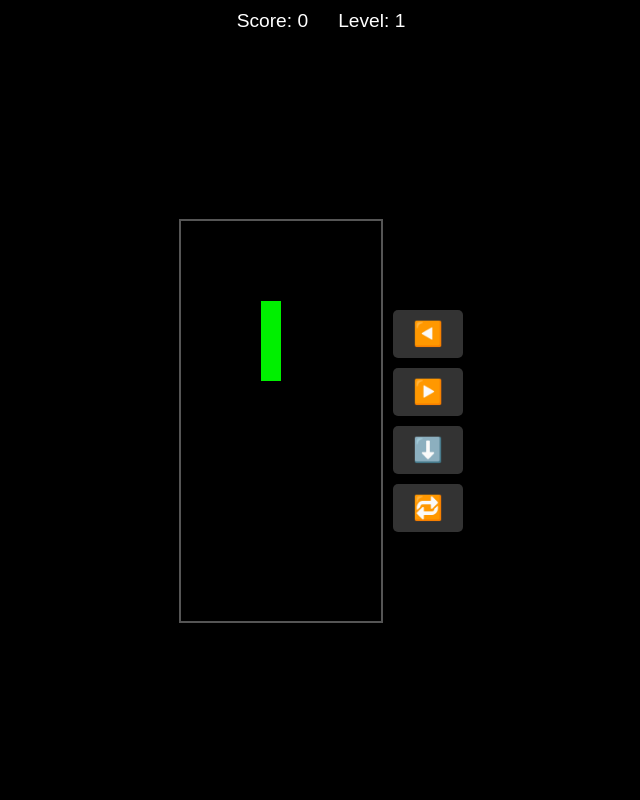
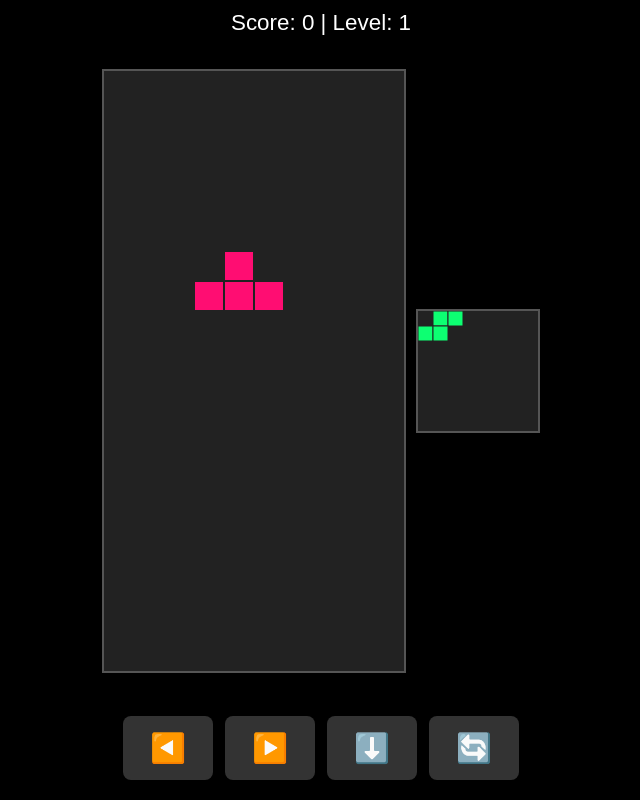
Before and after one commit to T-ai-h/tetris-game1, a website: page index.html in a window 1280 px wide. Shown: the whole page, without its empty margins (319-959 px from the left). Drawn offline with Linux system fonts and the light colour scheme.

Commit message:
แก้ไข index.html สำหรับมือถือให้สมบูรณ์

```diff
--- a/index.html
+++ b/index.html
@@ -1,249 +1,470 @@
 <!DOCTYPE html>
 <html lang="en">
 <head>
-  <meta charset="UTF-8">
-  <meta name="viewport" content="width=device-width, initial-scale=1.0">
+<meta charset="UTF-8" />
+<meta name="viewport" content="width=device-width, initial-scale=1" />
 <title>Tetris Mobile</title>
 <style>
+  /* Reset & base */
   html, body {
-      margin: 0; padding: 0;
-      width: 100%; height: 100%;
+    margin:0; padding:0;
+    width:100%; height:100%;
     background: #000;
+    color: white;
     font-family: sans-serif;
-      color: white;
+    user-select: none;
+    overflow: hidden;
     display: flex;
     flex-direction: column;
     align-items: center;
   }
 
-    #hud {
-      display: flex;
-      justify-content: center;
-      gap: 30px;
-      font-size: 1.2em;
-      padding: 10px;
+  #scoreLevel {
+    margin-top: 10px;
+    font-size: 1.4em;
+    text-align: center;
   }
 
-    #mainArea {
+  #gameContainer {
+    flex-grow: 1;
     display: flex;
-      flex-direction: row;
     justify-content: center;
     align-items: center;
     gap: 10px;
-      flex: 1;
+    width: 100%;
+    max-width: 450px;
+  }
+
+  #next {
+    background: #222;
+    border: 2px solid #555;
+    image-rendering: pixelated;
+    width: 120px;
+    height: 120px;
   }
 
   #game {
     background: #222;
     border: 2px solid #555;
+    image-rendering: pixelated;
+    width: 300px;
+    height: 600px;
   }
 
   #controls {
     display: flex;
-      flex-direction: column;
-      gap: 10px;
-      align-items: center;
+    justify-content: center;
+    gap: 12px;
+    padding: 10px 5px 20px;
+    width: 100%;
+    max-width: 450px;
   }
 
   #controls button {
-      padding: 10px 15px;
-      font-size: 1.5em;
+    flex: 1;
+    padding: 15px 0;
+    font-size: 1.8em;
+    border-radius: 8px;
+    border: none;
     background: #333;
-      border: none;
     color: white;
-      border-radius: 5px;
     cursor: pointer;
-      width: 20vw;
-      max-width: 70px;
+    user-select: none;
+    transition: background-color 0.2s ease;
+    max-width: 90px;
+  }
+  #controls button:active {
+    background: #555;
   }
 
-    @media (max-width: 600px) {
+  /* Game Over Overlay */
+  #gameOverlay {
+    position: fixed;
+    top:0; left:0; right:0; bottom:0;
+    background: rgba(0,0,0,0.85);
+    color: white;
+    font-size: 2.5em;
+    display: flex;
+    flex-direction: column;
+    justify-content: center;
+    align-items: center;
+    z-index: 999;
+    display: none;
+  }
+  #restartBtn {
+    margin-top: 20px;
+    padding: 12px 30px;
+    font-size: 1.3em;
+    border: none;
+    border-radius: 8px;
+    background: #0a0;
+    color: white;
+    cursor: pointer;
+    user-select: none;
+    transition: background-color 0.3s ease;
+  }
+  #restartBtn:hover {
+    background: #0d0;
+  }
+
+  @media (max-width: 400px) {
+    #game {
+      width: 240px;
+      height: 480px;
+    }
+    #next {
+      width: 90px;
+      height: 90px;
+    }
     #controls button {
-        width: 22vw;
-        font-size: 1.4em;
-        padding: 8px;
+      font-size: 1.5em;
+      max-width: 70px;
     }
   }
 </style>
 </head>
 <body>
-  <div id="hud">
-    <div>Score: <span id="score">0</span></div>
-    <div>Level: <span id="level">1</span></div>
+
+  <div id="scoreLevel">
+    Score: <span id="score">0</span> | Level: <span id="level">1</span>
   </div>
 
-  <div id="mainArea">
-    <canvas id="game" width="200" height="400"></canvas>
+  <div id="gameContainer">
+    <canvas id="game" width="300" height="600"></canvas>
+    <canvas id="next" width="120" height="120"></canvas>
+  </div>
 
   <div id="controls">
     <button id="leftBtn">◀️</button>
     <button id="rightBtn">▶️</button>
     <button id="downBtn">⬇️</button>
-      <button id="rotateBtn">🔁</button>
+    <button id="rotateBtn">🔄</button>
   </div>
+
+  <div id="gameOverlay">
+    <div>Game Over</div>
+    <button id="restartBtn">Restart</button>
   </div>
 
 <script>
-    const canvas = document.getElementById("game");
-    const ctx = canvas.getContext("2d");
-    const ROWS = 20, COLS = 10, BLOCK_SIZE = 20;
-    canvas.width = COLS * BLOCK_SIZE;
-    canvas.height = ROWS * BLOCK_SIZE;
+(() => {
+  const canvas = document.getElementById('game');
+  const ctx = canvas.getContext('2d');
+  const nextCanvas = document.getElementById('next');
+  const nextCtx = nextCanvas.getContext('2d');
 
-    const colors = [null, '#00f0f0', '#0000f0', '#f0a000', '#f0f000', '#00f000', '#a000f0', '#f00000'];
+  const scoreEl = document.getElementById('score');
+  const levelEl = document.getElementById('level');
+  const gameOverlay = document.getElementById('gameOverlay');
+  const restartBtn = document.getElementById('restartBtn');
 
-    const arena = createMatrix(COLS, ROWS);
-    const player = {
-      pos: {x: 0, y: 0},
-      matrix: null,
-      score: 0,
-    };
+  const leftBtn = document.getElementById('leftBtn');
+  const rightBtn = document.getElementById('rightBtn');
+  const downBtn = document.getElementById('downBtn');
+  const rotateBtn = document.getElementById('rotateBtn');
 
-    const pieces = 'TJLOSZI';
+  // Game config
+  const COLS = 10;
+  const ROWS = 20;
+  const BLOCK_SIZE = 30; // canvas size 300x600 / 10x20 blocks
+  const LEVEL_SPEEDS = [800, 650, 500, 370, 250, 150, 100, 70, 50, 30];
 
-    function createPiece(type) {
-      if (type === 'T') {
-        return [[0, 0, 0],[1, 1, 1],[0, 1, 0]];
-      } else if (type === 'O') {
-        return [[2, 2],[2, 2]];
-      } else if (type === 'L') {
-        return [[0, 3, 0],[0, 3, 0],[0, 3, 3]];
-      } else if (type === 'J') {
-        return [[0, 4, 0],[0, 4, 0],[4, 4, 0]];
-      } else if (type === 'I') {
-        return [[0, 5, 0, 0],[0, 5, 0, 0],[0, 5, 0, 0],[0, 5, 0, 0]];
-      } else if (type === 'S') {
-        return [[0, 6, 6],[6, 6, 0],[0, 0, 0]];
-      } else if (type === 'Z') {
-        return [[7, 7, 0],[0, 7, 7],[0, 0, 0]];
+  // Colors for each tetromino type
+  const COLORS = [
+    null,
+    '#FF0D72', // T
+    '#0DC2FF', // I
+    '#0DFF72', // S
+    '#F538FF', // Z
+    '#FF8E0D', // L
+    '#FFE138', // O
+    '#3877FF'  // J
+  ];
+
+  // Tetromino shapes
+  const SHAPES = [
+    [],
+    [[0,1,0],[1,1,1],[0,0,0]], // T
+    [[0,0,0,0],[1,1,1,1],[0,0,0,0],[0,0,0,0]], // I
+    [[0,1,1],[1,1,0],[0,0,0]], // S
+    [[1,1,0],[0,1,1],[0,0,0]], // Z
+    [[1,0,0],[1,1,1],[0,0,0]], // L
+    [[1,1],[1,1]], // O
+    [[0,0,1],[1,1,1],[0,0,0]] // J
+  ];
+
+  // Board initialization
+  let board = [];
+  function createBoard() {
+    board = [];
+    for(let r=0; r<ROWS; r++){
+      board.push(new Array(COLS).fill(0));
     }
   }
 
-    function createMatrix(w, h) {
-      const matrix = [];
-      while (h--) matrix.push(new Array(w).fill(0));
-      return matrix;
+  // Draw single block
+  function drawBlock(ctx, x, y, color) {
+    ctx.fillStyle = color;
+    ctx.fillRect(x, y, BLOCK_SIZE, BLOCK_SIZE);
+    ctx.strokeStyle = '#222';
+    ctx.lineWidth = 2;
+    ctx.strokeRect(x, y, BLOCK_SIZE, BLOCK_SIZE);
   }
 
-    function merge(arena, player) {
-      player.matrix.forEach((row, y) => {
-        row.forEach((value, x) => {
-          if (value !== 0) arena[y + player.pos.y][x + player.pos.x] = value;
-        });
-      });
+  // Draw the whole board
+  function drawBoard() {
+    ctx.clearRect(0, 0, canvas.width, canvas.height);
+    for(let r=0; r<ROWS; r++){
+      for(let c=0; c<COLS; c++){
+        const val = board[r][c];
+        if(val){
+          drawBlock(ctx, c*BLOCK_SIZE, r*BLOCK_SIZE, COLORS[val]);
+        }
+      }
+    }
   }
 
-    function collide(arena, player) {
-      const m = player.matrix;
-      const o = player.pos;
-      for (let y = 0; y < m.length; y++) {
-        for (let x = 0; x < m[y].length; x++) {
-          if (m[y][x] !== 0 && (arena[y + o.y] && arena[y + o.y][x + o.x]) !== 0) return true;
+  // Piece class
+  class Piece {
+    constructor(type){
+      this.type = type;
+      this.shape = SHAPES[type];
+      this.color = COLORS[type];
+      this.x = Math.floor(COLS/2) - Math.ceil(this.shape[0].length/2);
+      this.y = 0;
+    }
+
+    rotate() {
+      const N = this.shape.length;
+      let newShape = [];
+      for(let y=0; y<N; y++){
+        newShape[y] = [];
+        for(let x=0; x<N; x++){
+          newShape[y][x] = this.shape[N - x -1][y];
+        }
+      }
+      this.shape = newShape;
+    }
+
+    draw(ctx, offsetX=0, offsetY=0) {
+      for(let r=0; r<this.shape.length; r++){
+        for(let c=0; c<this.shape[r].length; c++){
+          if(this.shape[r][c]){
+            drawBlock(ctx, (this.x + c + offsetX)*BLOCK_SIZE, (this.y + r + offsetY)*BLOCK_SIZE, this.color);
+          }
+        }
+      }
+    }
+
+    drawNext(ctx) {
+      const size = this.shape.length;
+      const offsetX = Math.floor((4 - size)/2);
+      const offsetY = Math.floor((4 - size)/2);
+      ctx.clearRect(0, 0, nextCanvas.width, nextCanvas.height);
+      for(let r=0; r<size; r++){
+        for(let c=0; c<size; c++){
+          if(this.shape[r][c]){
+            ctx.fillStyle = this.color;
+            ctx.fillRect((c + offsetX)*BLOCK_SIZE/2, (r + offsetY)*BLOCK_SIZE/2, BLOCK_SIZE/2, BLOCK_SIZE/2);
+            ctx.strokeStyle = '#222';
+            ctx.lineWidth = 1;
+            ctx.strokeRect((c + offsetX)*BLOCK_SIZE/2, (r + offsetY)*BLOCK_SIZE/2, BLOCK_SIZE/2, BLOCK_SIZE/2);
+          }
+        }
+      }
+    }
+  }
+
+  // Collision check
+  function collide(board, piece, xOffset=0, yOffset=0) {
+    for(let r=0; r<piece.shape.length; r++){
+      for(let c=0; c<piece.shape[r].length; c++){
+        if(piece.shape[r][c]){
+          let newX = piece.x + c + xOffset;
+          let newY = piece.y + r + yOffset;
+          if(newX < 0 || newX >= COLS || newY >= ROWS) return true;
+          if(newY >= 0 && board[newY][newX]) return true;
+        }
       }
     }
     return false;
   }
 
-    function playerDrop() {
-      player.pos.y++;
-      if (collide(arena, player)) {
-        player.pos.y--;
-        merge(arena, player);
-        playerReset();
-        arenaSweep();
+  // Merge piece into board
+  function merge(board, piece) {
+    for(let r=0; r<piece.shape.length; r++){
+      for(let c=0; c<piece.shape[r].length; c++){
+        if(piece.shape[r][c]){
+          if(piece.y + r >= 0){
+            board[piece.y + r][piece.x + c] = piece.type;
           }
-      dropCounter = 0;
-    }
-
-    function playerMove(dir) {
-      player.pos.x += dir;
-      if (collide(arena, player)) player.pos.x -= dir;
-    }
-
-    function playerReset() {
-      player.matrix = createPiece(pieces[pieces.length * Math.random() | 0]);
-      player.pos.y = 0;
-      player.pos.x = (COLS / 2 | 0) - (player.matrix[0].length / 2 | 0);
-      if (collide(arena, player)) {
-        arena.forEach(row => row.fill(0));
-        player.score = 0;
-        updateScore();
-      }
-    }
-
-    function playerRotate() {
-      const m = player.matrix;
-      for (let y = 0; y < m.length; y++) {
-        for (let x = 0; x < y; x++) {
-          [m[x][y], m[y][x]] = [m[y][x], m[x][y]];
-        }
-      }
-      m.forEach(row => row.reverse());
-      if (collide(arena, player)) {
-        m.forEach(row => row.reverse());
-        for (let y = 0; y < m.length; y++) {
-          for (let x = 0; x < y; x++) {
-            [m[x][y], m[y][x]] = [m[y][x], m[x][y]];
         }
       }
     }
   }
 
-    function arenaSweep() {
-      outer: for (let y = arena.length - 1; y >= 0; y--) {
-        for (let x = 0; x < arena[y].length; x++) {
-          if (arena[y][x] === 0) continue outer;
+  // Clear full lines
+  function clearLines() {
+    let lines = 0;
+    outer: for(let r=ROWS-1; r>=0; r--){
+      for(let c=0; c<COLS; c++){
+        if(board[r][c] === 0) continue outer;
       }
-        arena.splice(y, 1);
-        arena.unshift(new Array(COLS).fill(0));
-        player.score += 10;
-        updateScore();
+      // line full
+      board.splice(r,1);
+      board.unshift(new Array(COLS).fill(0));
+      lines++;
+      r++;
+    }
+    return lines;
+  }
+
+  // Game state
+  let currentPiece;
+  let nextPiece;
+  let dropCounter = 0;
+  let dropInterval = LEVEL_SPEEDS[0];
+  let lastTime = 0;
+  let score = 0;
+  let level = 1;
+  let linesCleared = 0;
+  let isGameOver = false;
+
+  // Reset game
+  function resetGame() {
+    createBoard();
+    score = 0;
+    level = 1;
+    linesCleared = 0;
+    dropInterval = LEVEL_SPEEDS[0];
+    currentPiece = randomPiece();
+    nextPiece = randomPiece();
+    isGameOver = false;
+    gameOverlay.style.display = 'none';
+    scoreEl.textContent = score;
+    levelEl.textContent = level;
+    drawBoard();
+    currentPiece.draw(ctx);
+    nextPiece.drawNext(nextCtx);
+  }
+
+  // Random piece
+  function randomPiece() {
+    return new Piece(Math.floor(Math.random() * (SHAPES.length - 1)) + 1);
+  }
+
+  // Move piece
+  function movePiece(dx, dy) {
+    if(!collide(board, currentPiece, dx, dy)){
+      currentPiece.x += dx;
+      currentPiece.y += dy;
+      return true;
+    }
+    return false;
+  }
+
+  // Rotate piece with wall kick
+  function rotatePiece() {
+    let oldShape = currentPiece.shape;
+    currentPiece.rotate();
+    if(collide(board, currentPiece)){
+      // try wall kick left/right
+      if(!collide(board, currentPiece, -1, 0)) currentPiece.x -= 1;
+      else if(!collide(board, currentPiece, 1, 0)) currentPiece.x += 1;
+      else currentPiece.shape = oldShape; // revert if no place
     }
   }
 
-    function drawMatrix(matrix, offset) {
-      matrix.forEach((row, y) => {
-        row.forEach((value, x) => {
-          if (value !== 0) {
-            ctx.fillStyle = colors[value];
-            ctx.fillRect((x + offset.x) * BLOCK_SIZE, (y + offset.y) * BLOCK_SIZE, BLOCK_SIZE, BLOCK_SIZE);
+  // Drop piece by one block
+  function dropPiece() {
+    if(!movePiece(0,1)){
+      merge(board, currentPiece);
+      let cleared = clearLines();
+      if(cleared > 0) {
+        linesCleared += cleared;
+        score += cleared * 100 * level;
+        if(linesCleared >= level * 10){
+          level++;
+          dropInterval = LEVEL_SPEEDS[Math.min(level-1, LEVEL_SPEEDS.length-1)];
         }
-        });
-      });
+        scoreEl.textContent = score;
+        levelEl.textContent = level;
+      }
+      currentPiece = nextPiece;
+      nextPiece = randomPiece();
+      nextPiece.drawNext(nextCtx);
+      if(collide(board, currentPiece)){
+        gameOver();
+      }
+    }
   }
 
-    function draw() {
-      ctx.fillStyle = '#000';
-      ctx.fillRect(0, 0, canvas.width, canvas.height);
-      drawMatrix(arena, {x: 0, y: 0});
-      drawMatrix(player.matrix, player.pos);
+  // Game over
+  function gameOver() {
+    isGameOver = true;
+    gameOverlay.style.display = 'flex';
   }
 
-    let dropCounter = 0;
-    let dropInterval = 1000;
-    let lastTime = 0;
-
-    function update(time = 0) {
+  // Game loop
+  function update(time=0){
+    if(isGameOver) return;
     const deltaTime = time - lastTime;
     lastTime = time;
     dropCounter += deltaTime;
-      if (dropCounter > dropInterval) playerDrop();
-      draw();
+    if(dropCounter > dropInterval){
+      dropPiece();
+      dropCounter = 0;
+    }
+    drawBoard();
+    currentPiece.draw(ctx);
     requestAnimationFrame(update);
   }
 
-    function updateScore() {
-      document.getElementById('score').textContent = player.score;
+  // Controls handlers
+  leftBtn.addEventListener('touchstart', e => {
+    e.preventDefault();
+    if(!isGameOver){
+      movePiece(-1,0);
+      drawBoard();
+      currentPiece.draw(ctx);
     }
+  }, {passive:false});
+  rightBtn.addEventListener('touchstart', e => {
+    e.preventDefault();
+    if(!isGameOver){
+      movePiece(1,0);
+      drawBoard();
+      currentPiece.draw(ctx);
+    }
+  }, {passive:false});
+  downBtn.addEventListener('touchstart', e => {
+    e.preventDefault();
+    if(!isGameOver){
+      dropPiece();
+      drawBoard();
+      currentPiece.draw(ctx);
+    }
+  }, {passive:false});
+  rotateBtn.addEventListener('touchstart', e => {
+    e.preventDefault();
+    if(!isGameOver){
+      rotatePiece();
+      drawBoard();
+      currentPiece.draw(ctx);
+    }
+  }, {passive:false});
 
-    document.getElementById('leftBtn').ontouchstart = () => playerMove(-1);
-    document.getElementById('rightBtn').ontouchstart = () => playerMove(1);
-    document.getElementById('downBtn').ontouchstart = () => playerDrop();
-    document.getElementById('rotateBtn').ontouchstart = () => playerRotate();
+  restartBtn.addEventListener('click', () => {
+    resetGame();
+    update();
+  });
 
-    playerReset();
-    updateScore();
+  // Initialize game
+  resetGame();
   update();
+
+})();
 </script>
+
 </body>
 </html>
```
Lines whose indentation alone changed are shown as unchanged.
